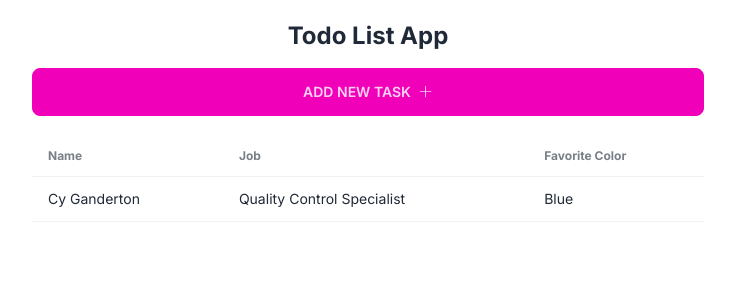
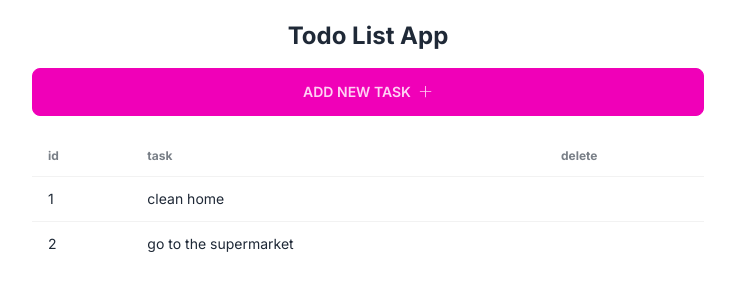
Before and after one commit to khouloudAl2022/todo-app-nextjs-tailwindcss, a Next.js app: page / in a window 1280 px wide. Shown: the top 300 px of the page, without its empty margins (272-1007 px from the left). Built offline with nearby package versions, Linux system fonts and the light colour scheme; data requests are answered from the project's data file.

Commit message:
feat: display a list of tasks in component todoList

```diff
--- /dev/null
+++ b/api.tsx
@@ -0,0 +1,9 @@
+import { ITask } from "./types/tasks"
+
+const baseUrl = 'http://localhost:3001'
+
+export const getAllTodos = async (): Promise<ITask[]> => {
+    const res = await fetch(`${baseUrl}/tasks`);
+    const todos = await res.json();
+    return todos;
+}
--- a/app/components/TodoList.tsx
+++ b/app/components/TodoList.tsx
@@ -1,25 +1,32 @@
+import { ITask } from '@/types/tasks'
 import React from 'react'
 
-const TodoList = () => {
+interface TodoListProps {
+  tasks: ITask[]
+}
+
+
+const TodoList: React.FC<TodoListProps> = ({ tasks }) => {
   return (
     <div className="overflow-x-auto">
       <table className="table">
         {/* head */}
         <thead>
           <tr>
-        <th>Name</th>
-        <th>Job</th>
-        <th>Favorite Color</th>
+            <th>id</th>
+            <th>task</th>
+            <th>delete</th>
           </tr>
         </thead>
         <tbody>
-      {/* row 1 */}
-      <tr>
-        <td>Cy Ganderton</td>
-        <td>Quality Control Specialist</td>
-        <td>Blue</td>
-      </tr>
-      {/* row 2 */}
+          {tasks.map(task => {
+            return (<tr key={task.id}>
+              <td>{task.id}</td>
+              <td>{task.text}</td>
+              <td></td>
+            </tr>)
+          })}
+
 
         </tbody>
       </table>
--- a/app/layout.tsx
+++ b/app/layout.tsx
@@ -15,7 +15,7 @@
   children: React.ReactNode
 }) {
   return (
-    <html lang="en">
+    <html lang="en"  suppressHydrationWarning={true}>
       <body className={inter.className}>{children}</body>
     </html>
   )
--- a/app/page.tsx
+++ b/app/page.tsx
@@ -1,14 +1,17 @@
+import { getAllTodos } from "@/api";
 import AddTask from "./components/AddTask";
 import TodoList from "./components/TodoList";
 
-export default function Home() {
+export default async function Home() {
+  const tasks = await getAllTodos()
+  console.log("taasks", tasks)
   return (
     <main className=" max-w-2xl mx-auto ">
       <div className="text-center my-5 flex flex-col gap-4 ">
         <h1 className="text-2xl font-bold ">Todo List App</h1>
-        <AddTask/>
+        <AddTask />
       </div>
-      <TodoList/>
+      <TodoList tasks={tasks} />
     </main>
   )
 }
--- /dev/null
+++ b/types/tasks.tsx
@@ -0,0 +1,4 @@
+export interface ITask {
+    id: string,
+    text: string
+}
```
Lines whose indentation alone changed are shown as unchanged.
